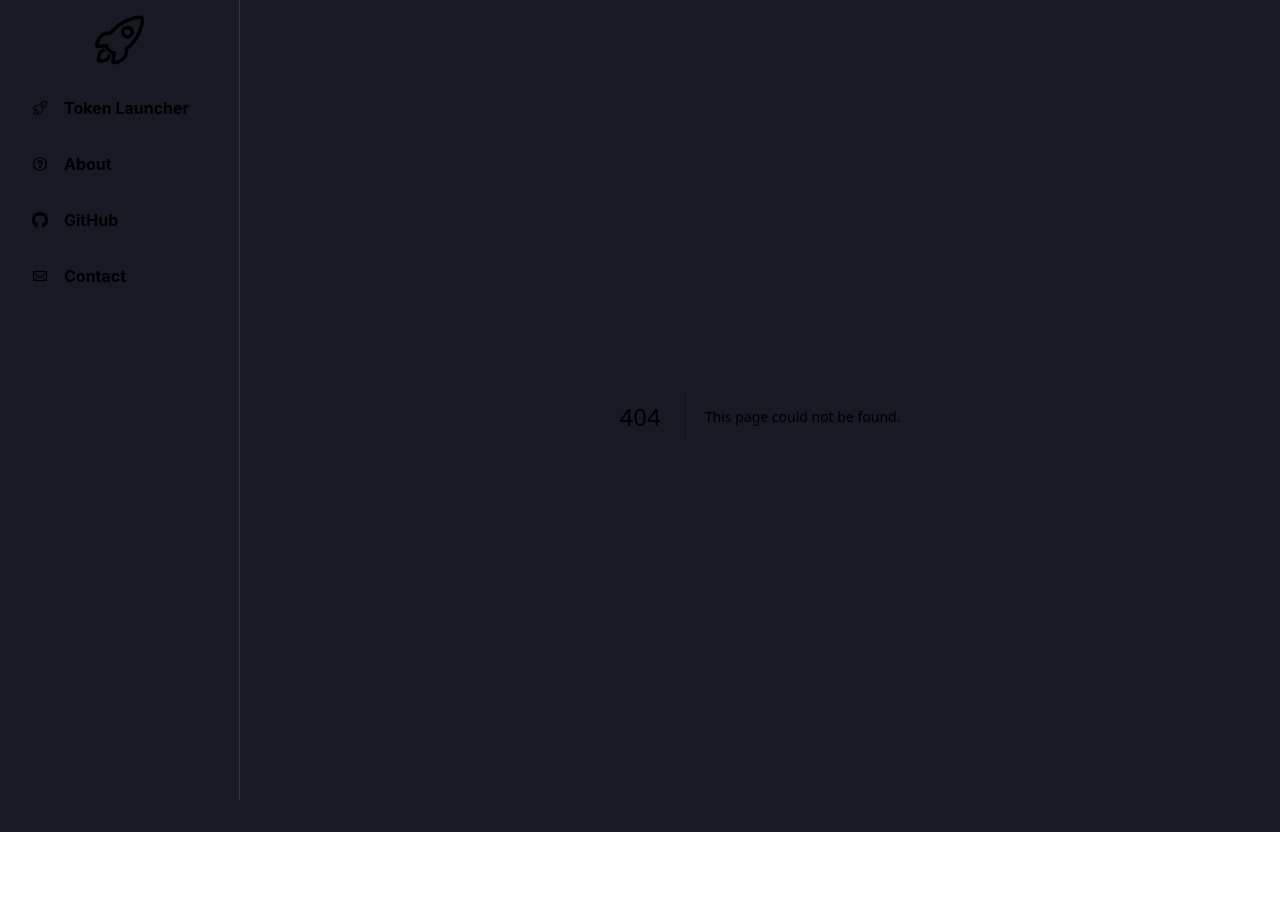
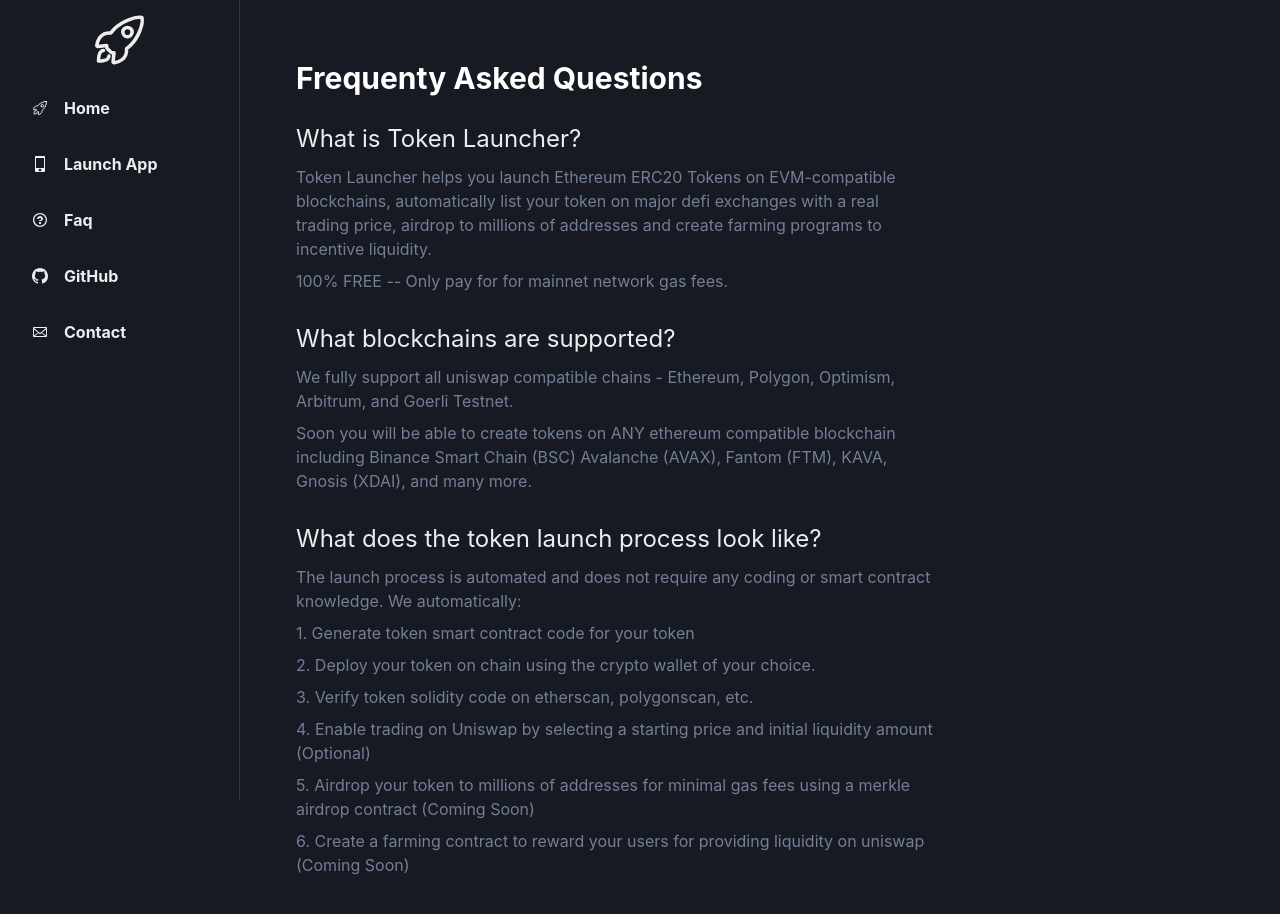
Before and after one commit to TokenLauncherCode/landing, a Next.js app: page /faq in a window 1280 px wide. Before the commit this address had no page. Shown: the top 914 px of the page. Before the commit the page ends 832 px from the top, so only its background shows below. Built offline with nearby package versions, Linux system fonts and the light colour scheme.

Commit message:
landing page improvements

```diff
--- a/src/pages/about/index.tsx
+++ b/src/components/About.tsx
@@ -59,7 +59,7 @@
     },
   ]
 
-  export default function Home() {
+  export default function About() {
     return (
       <>
           <Container maxW={'6xl'} mt={10}>
--- a/src/components/SideBar.tsx
+++ b/src/components/SideBar.tsx
@@ -19,6 +19,7 @@
 } from 'react-icons/fi';
 
 import {
+  GoDeviceMobile,
   GoMail,
   GoMarkGithub,
   GoQuestion
@@ -38,8 +39,9 @@
   isExternal?: boolean
 }
 const LinkItems: Array<LinkItemProps> = [
-  { name: 'Token Launcher', icon: IoRocketOutline, page: '/' },
-  { name: 'About', icon: GoQuestion, page: '/about' },
+  { name: 'Home', icon: IoRocketOutline, page: '/' },
+  { name: 'Launch App', icon: GoDeviceMobile, page: 'https://app.tokenlauncher.com', isExternal: true },
+  { name: 'Faq', icon: GoQuestion, page: '/faq' },
   { name: 'GitHub', icon: GoMarkGithub, page: 'https://github.com/TokenLauncherCode', isExternal: true },
   { name: 'Contact ', icon: GoMail, page: 'mailto:support@tokenlauncher.com', isExternal: true }
 ]
--- /dev/null
+++ b/src/pages/faq/index.tsx
@@ -0,0 +1,98 @@
+import {
+    Box,
+    Container,
+    SimpleGrid,
+    Icon,
+    Text,
+    HStack,
+    VStack,
+  } from '@chakra-ui/react';
+  import { CheckIcon, QuestionIcon, QuestionOutlineIcon } from '@chakra-ui/icons';
+
+  // Replace test data with your own
+  const features = [
+    {
+      id: 0,
+      title: 'No Coding Required',
+      text: 'Automatically generate solidity code and deploy your token on-chain.',
+    },
+    {
+      id: 1,
+      title: 'Tradeable on Uniswap',
+      text: 'Your token is tradeable on Uniswap by default, Choose starting price & liquidity to be enable trading with thousands of other defi tokens.',
+    },
+    {
+      id: 2,
+      title: 'Free',
+      text: 'Only pay the network fees (gas) to deploy your token.',
+    },
+    {
+      id: 3,
+      title: 'No Gas Testnet Deploys',
+      text: 'We pay all gas fees for testnet launched. Easily build, deploy & test proof of concept tokens.',
+    },
+    {
+      id: 4,
+      title: 'Supports all EVM Chains',
+      text: 'Deploy your token on any Ethereum / EVM compatible blockchain. Includes uniswap trading on Ethereum Mainnet (and testnet), Polygon, Arbitrum, Optimism',
+    },
+    {
+      id: 5,
+      title: 'Airdrops & Farming (Coming Soon)',
+      text: 'Airdrop your token to millions of users and incentivize liquidity with farming rewards.',
+    },
+  ]
+
+  export default function Faq() {
+    return (
+      <>
+          <Box m='10' w={{ base: '20em', md: '40em', lg: '40em' }}>
+          <Text textColor='white' fontWeight={'Bold'} fontSize='3xl'>Frequenty Asked Questions</Text>
+                <HStack align={'top'}>
+                  <VStack align={'start'}>
+
+                    <Text pt='5' fontSize='2xl'>What is Token Launcher?</Text>
+                    <Text color={'gray.500'}>
+                      Token Launcher helps you launch Ethereum ERC20 Tokens on EVM-compatible blockchains, automatically list your token on major defi exchanges with a real trading price, airdrop to millions of addresses and create farming programs to incentive liquidity.
+                    </Text>
+                    <Text color={'gray.500'}>
+                      100% FREE -- Only pay for for mainnet network gas fees.
+                    </Text>
+
+                    <Text pt='5' fontSize='2xl'>What blockchains are supported?</Text>
+                    <Text color={'gray.500'}>
+                      We fully support all uniswap compatible chains - Ethereum, Polygon, Optimism, Arbitrum, and Goerli Testnet.
+                    </Text>
+                    <Text color={'gray.500'}>
+                      Soon you will be able to create tokens on ANY ethereum compatible blockchain including Binance Smart Chain (BSC) Avalanche (AVAX), Fantom (FTM), KAVA, Gnosis (XDAI), and many more.
+                    </Text>
+
+                    <Text pt='5' fontSize='2xl'>What does the token launch process look like?</Text>
+                    <Text color={'gray.500'}>
+                      The launch process is automated and does not require any coding or smart contract knowledge. We automatically:
+                    </Text>
+                    <Text color={'gray.500'}>
+                      1. Generate token smart contract code for your token
+                    </Text>
+                    <Text color={'gray.500'}>
+                      2. Deploy your token on chain using the crypto wallet of your choice.
+                    </Text>
+                    <Text color={'gray.500'}>
+                      3. Verify token solidity code on etherscan, polygonscan, etc.
+                    </Text>
+                    <Text color={'gray.500'}>
+                      4. Enable trading on Uniswap by selecting a starting price and initial liquidity amount (Optional)
+                    </Text>
+                    <Text color={'gray.500'}>
+                      5. Airdrop your token to millions of addresses for minimal gas fees using a merkle airdrop contract  (Coming Soon)
+                    </Text>
+                    <Text color={'gray.500'}>
+                      6. Create a farming contract to reward your users for providing liquidity on uniswap (Coming Soon)
+                    </Text>
+                  </VStack>
+
+                </HStack>
+          </Box>
+      </>
+    )
+  }
```
Also changed, not shown: src/components/LatestLaunches.tsx (+6 -4 lines), src/components/LaunchInput.tsx (+7 -7 lines), src/pages/index.tsx (+37 -11 lines), 1 other file (tests, documents, lock files or other folders).
